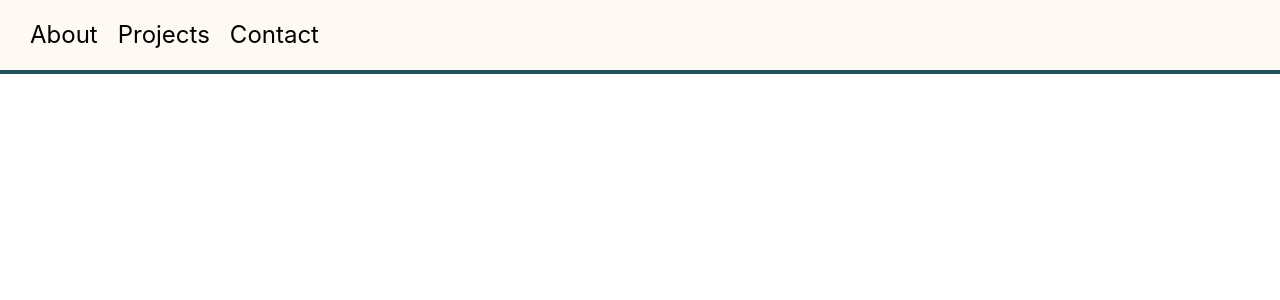
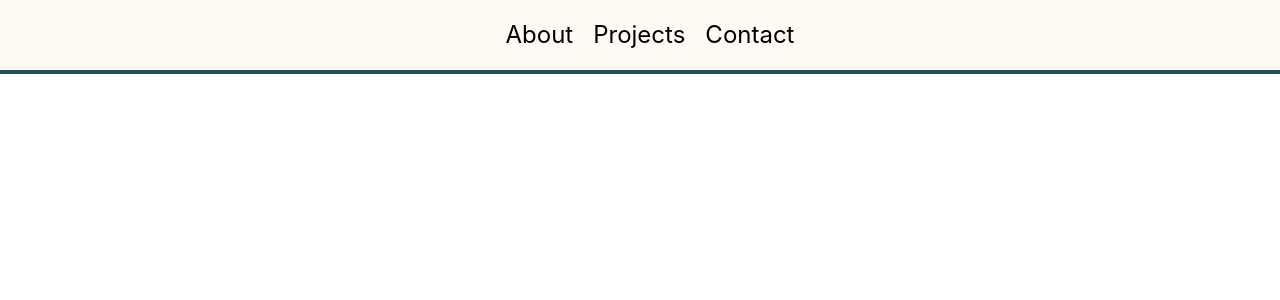
Before and after one commit to NunoMMZ/checkpoint-4, a React (Create React App) app in the folder project/: page / in a window 1280 px wide. Shown: the top 300 px of the page. Built offline with nearby package versions, Linux system fonts and the light colour scheme.

Commit message:
navbar styling

```diff
--- a/project/src/components/navbar/navbar.css
+++ b/project/src/components/navbar/navbar.css
@@ -1,11 +1,9 @@
 * {
-    text-decoration: none;
     color: #000;
 }
 
 .navbar{
     background-color: #fff9f4;
-    border-bottom: 1px solid #e0e0e0;
     height: 70px;
     width: 100%;
     position: fixed;
@@ -19,17 +17,21 @@
     margin-left: 20px;
     margin-top: 10px;
     display: flex;
-    align-items: center;
+    justify-content: center;
 
 }
 
 .navbar-txt a {
     margin: 10px;
+
+}
+
+.navbar-item {
+    text-decoration: none;
 }
 
 .navbar-item:hover {
-    background-color: #23515d ;
-    border-radius: 4px;
-
+    text-decoration-line: underline;
+    text-decoration-color: #23515d;
 
 }
```
